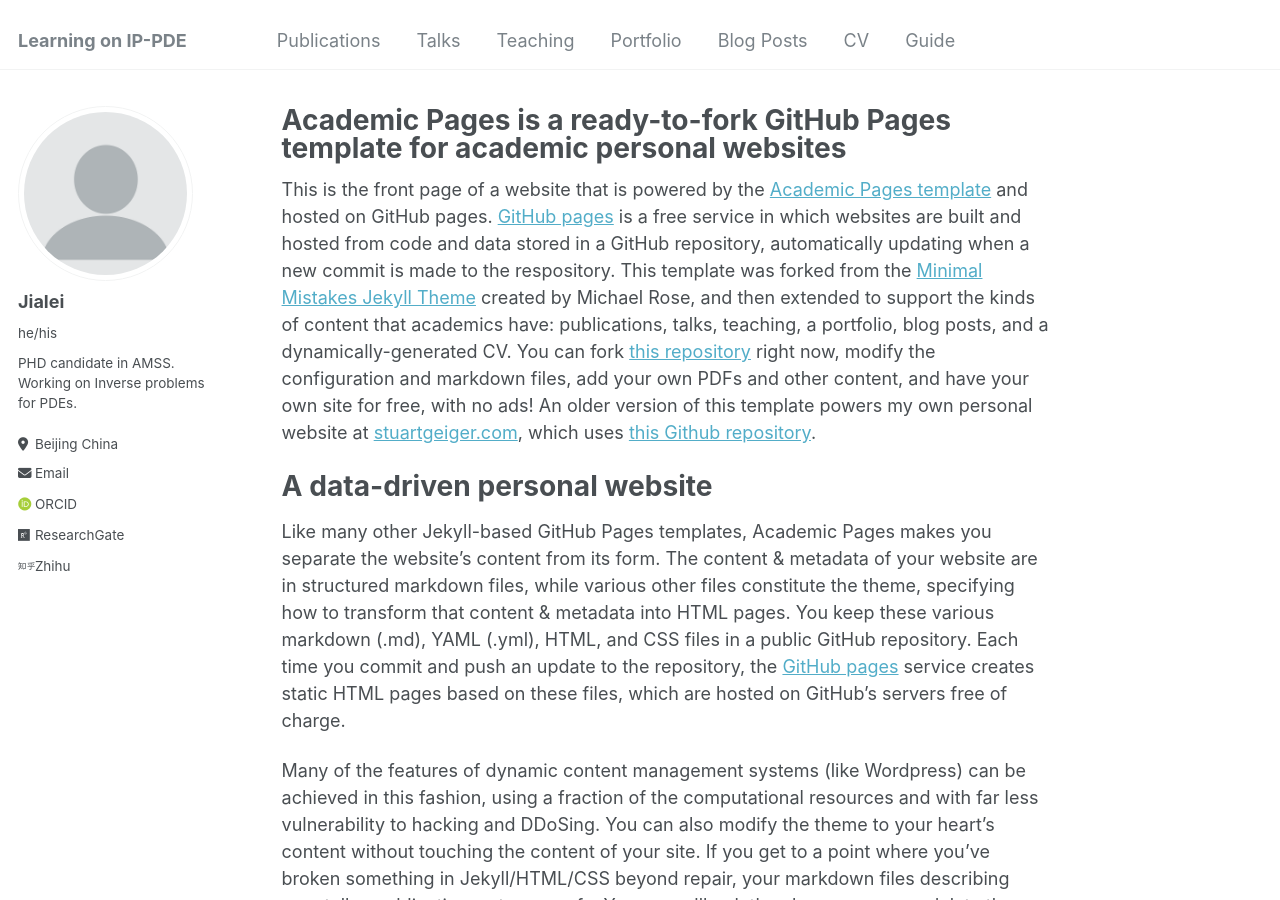
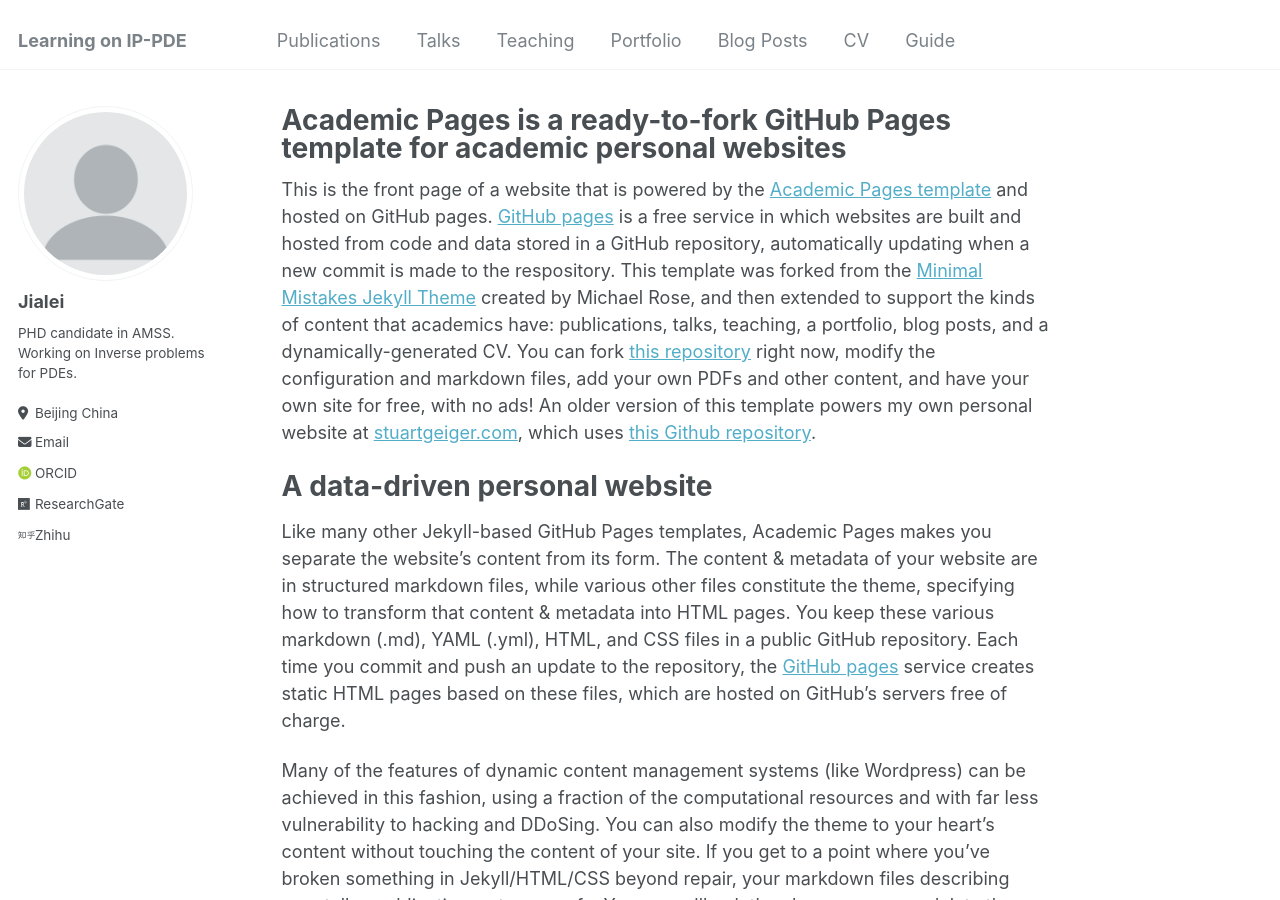
Before and after one commit to JialeiLi314/JialeiLi314.github.io, a Jekyll site: the page built from _pages/about.md, in a window 1280 px wide and 900 px high. Built offline with Jekyll 4.4.1, drawn with Linux system fonts in a browser that asks for light colours; some web fonts are replaced.

Commit message:
Update _config.yml

```diff
--- a/_config.yml
+++ b/_config.yml
@@ -23,7 +23,7 @@ author:
   # Biographic information
   avatar           : "profile.png"
   name             : "Jialei"
-  pronouns         : "he/his" # example: "she/her"
+  # pronouns         : "he/his" # example: "she/her"
   bio              : "PHD candidate in AMSS. Working on Inverse problems for PDEs."
   location         : "Beijing China"
   # employer         : "Red Brick University"
```
